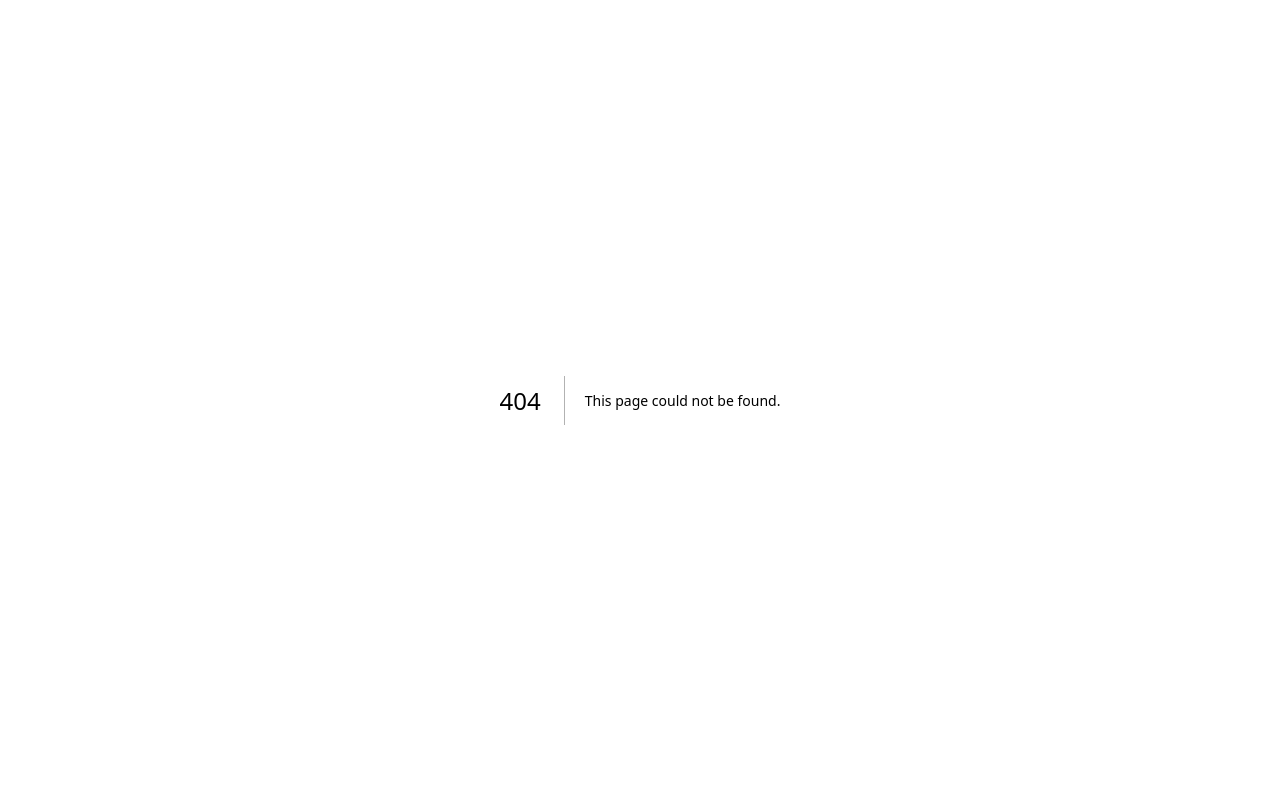
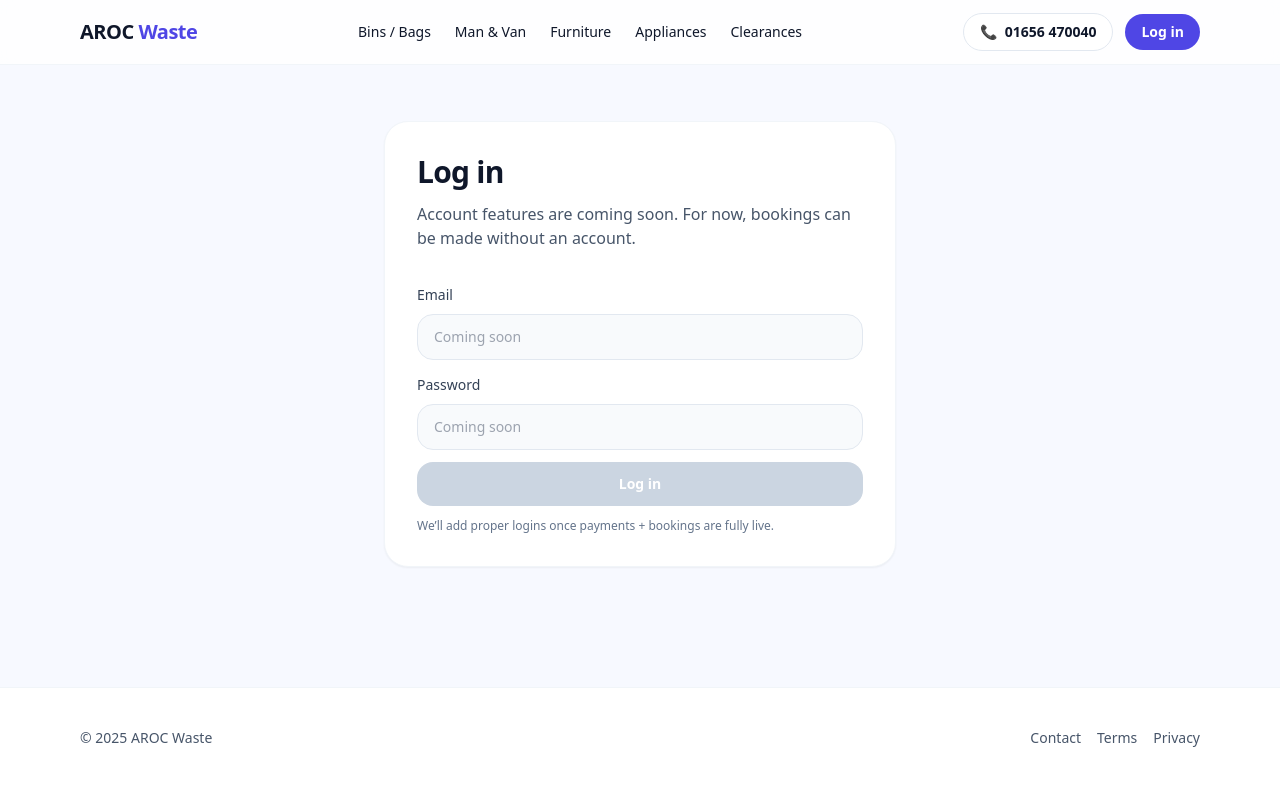
Before and after one commit to othomas555/arocwaste, a Next.js app: page /login in a window 1280 px wide. Before the commit this address had no page. Shown: the top 786 px of the page. Built offline with nearby package versions, Linux system fonts and the light colour scheme.

Commit message:
Create login.js

```diff
--- /dev/null
+++ b/pages/login.js
@@ -0,0 +1,50 @@
+import Layout from "../components/layout";
+
+export default function LoginPage() {
+  return (
+    <Layout>
+      <div className="bg-[#f7f9ff]">
+        <div className="mx-auto max-w-6xl px-4 py-14">
+          <div className="mx-auto max-w-lg rounded-3xl border border-slate-100 bg-white p-8 shadow-sm">
+            <h1 className="text-3xl font-extrabold tracking-tight">Log in</h1>
+            <p className="mt-3 text-slate-600">
+              Account features are coming soon. For now, bookings can be made
+              without an account.
+            </p>
+
+            <div className="mt-8 space-y-3">
+              <div>
+                <label className="text-sm font-medium text-slate-700">Email</label>
+                <input
+                  disabled
+                  placeholder="Coming soon"
+                  className="mt-2 w-full rounded-2xl border border-slate-200 bg-slate-50 px-4 py-3 text-sm"
+                />
+              </div>
+
+              <div>
+                <label className="text-sm font-medium text-slate-700">Password</label>
+                <input
+                  disabled
+                  placeholder="Coming soon"
+                  className="mt-2 w-full rounded-2xl border border-slate-200 bg-slate-50 px-4 py-3 text-sm"
+                />
+              </div>
+
+              <button
+                disabled
+                className="w-full rounded-2xl bg-slate-300 px-6 py-3 text-sm font-semibold text-white cursor-not-allowed"
+              >
+                Log in
+              </button>
+
+              <p className="text-xs text-slate-500">
+                We’ll add proper logins once payments + bookings are fully live.
+              </p>
+            </div>
+          </div>
+        </div>
+      </div>
+    </Layout>
+  );
+}
```
